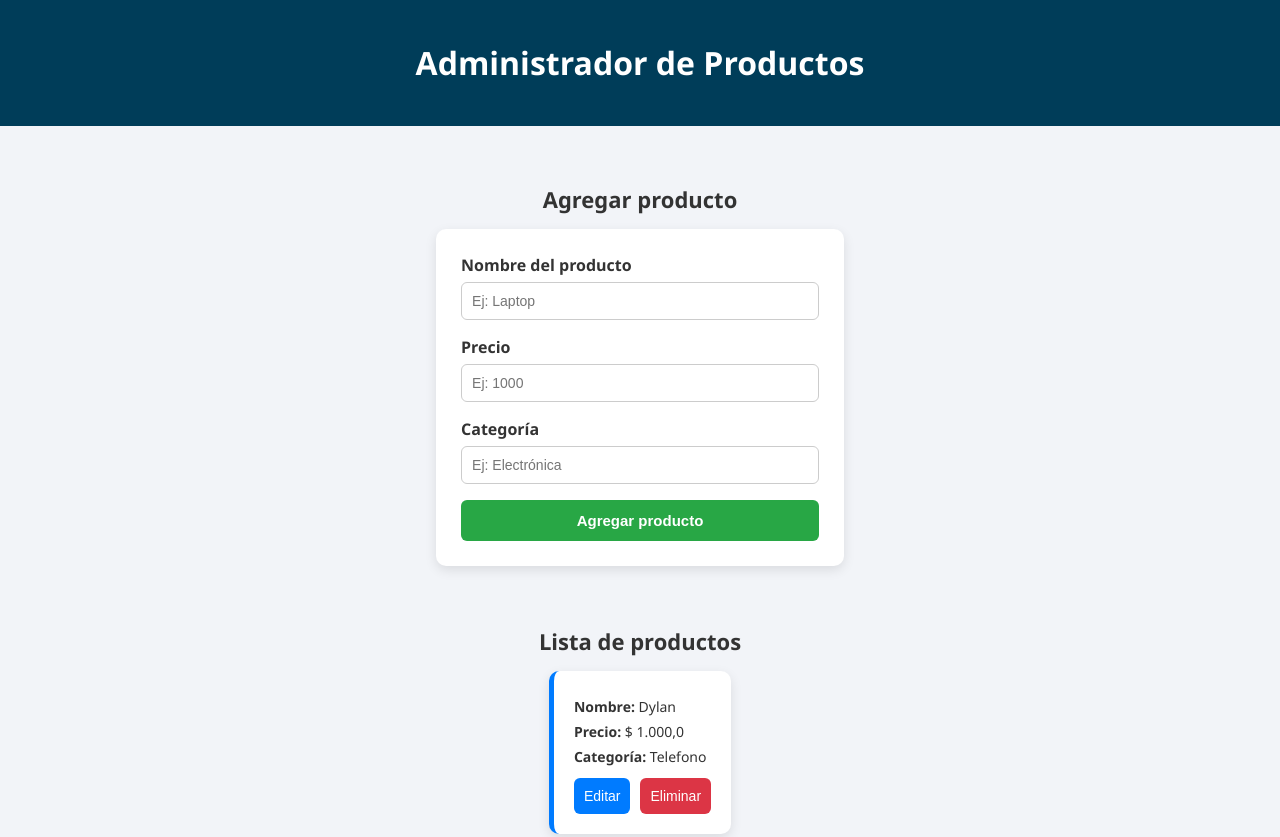
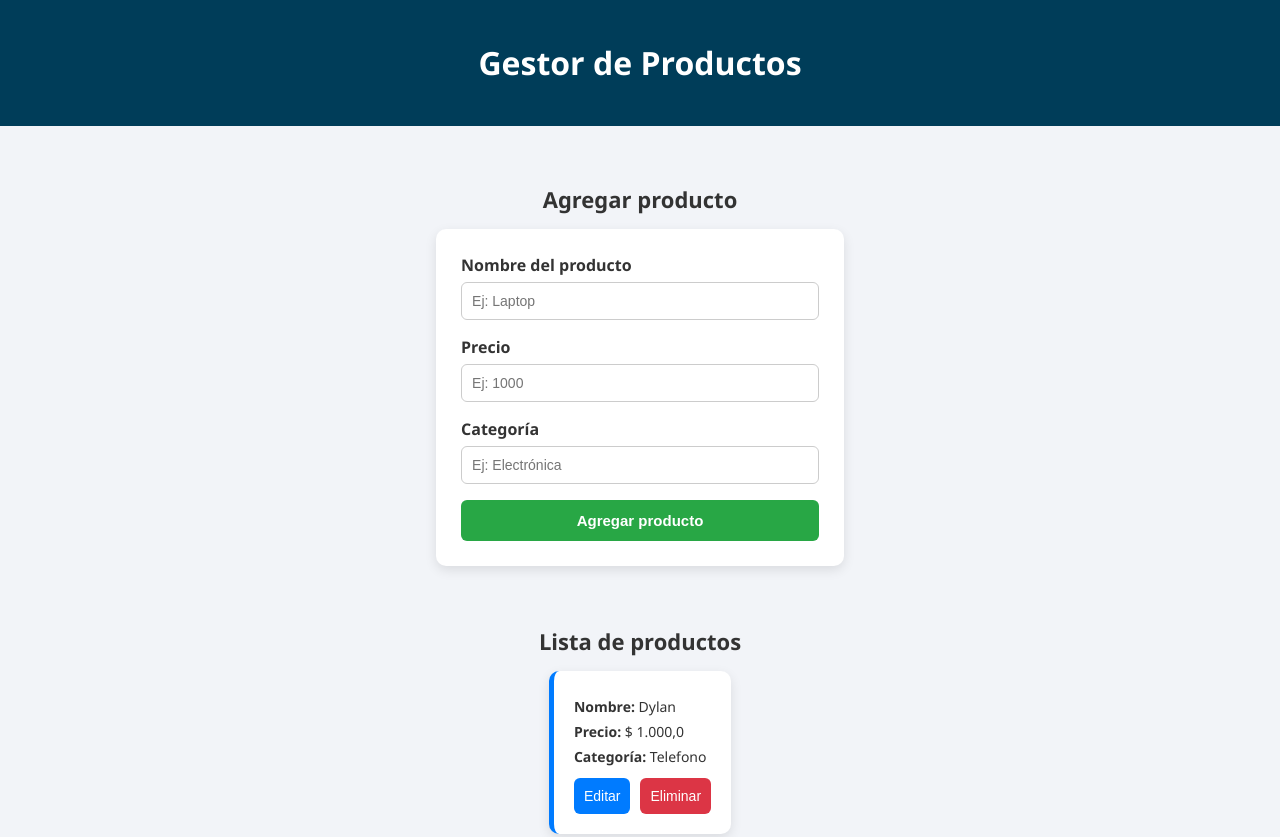
Before and after one commit to developer-dylan/PetAppointment, a website built with Vite: page index.html in a window 1280 px wide. Shown: the top 837 px of the page. Built offline with nearby package versions, Linux system fonts and the light colour scheme; data requests are answered from the project's data file.

Commit message:
feat: change in header

```diff
--- a/index.html
+++ b/index.html
@@ -21,7 +21,7 @@
 
 <body>
   <header>
-    <h1>Administrador de Productos</h1>
+    <h1>Gestor de Productos</h1>
   </header>
 
   <main>
```
